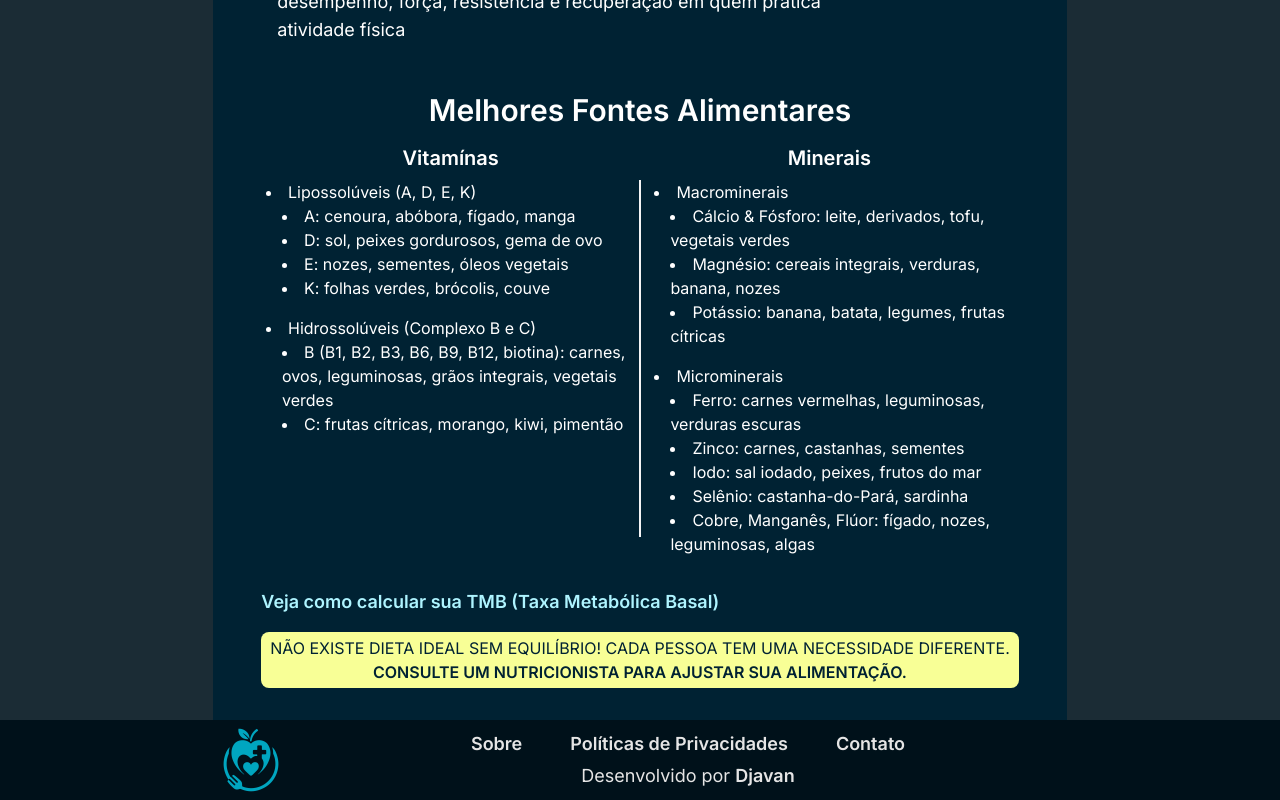
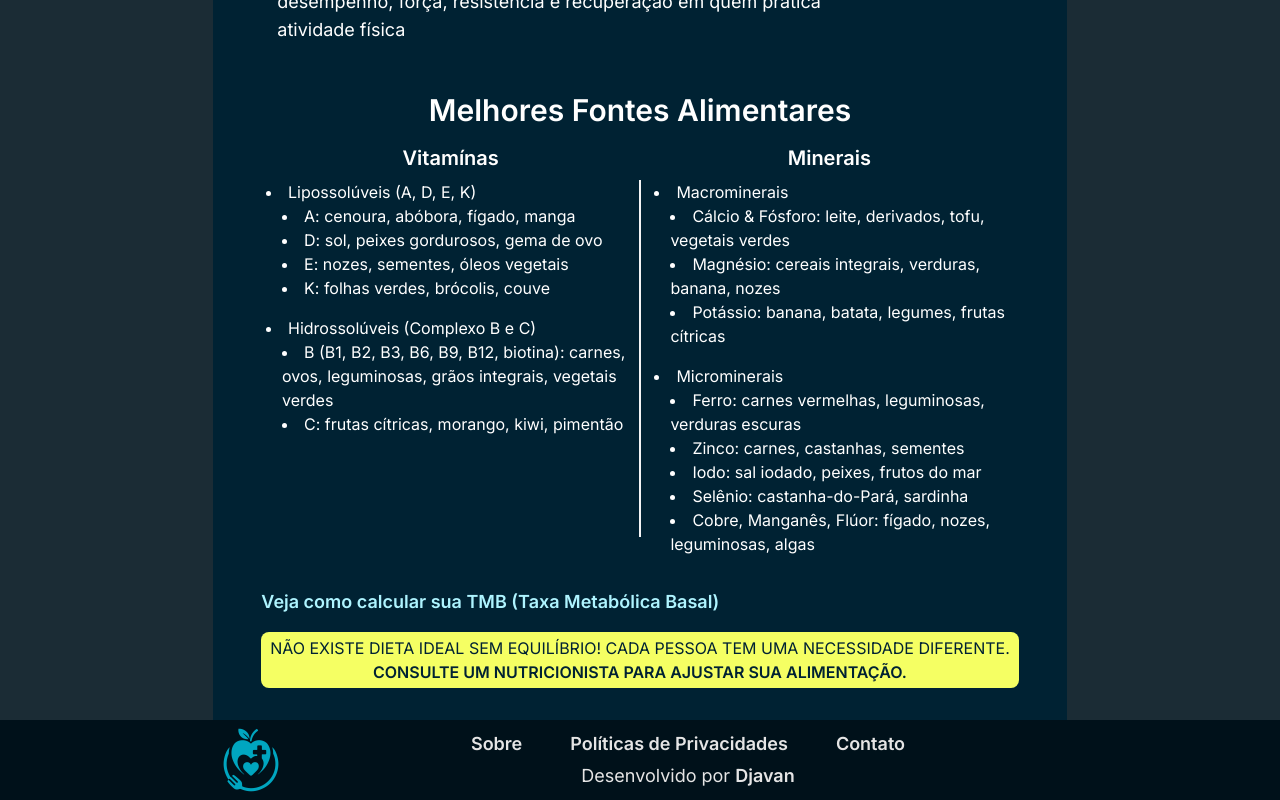
Before and after one commit to DeJotaJ/TMB-Facil, a React (Vite) app: page /micronutrientes in a window 1280 px wide. Shown: the part 976-1776 px from the top of the page. Built offline with nearby package versions, Linux system fonts and the light colour scheme.

Commit message:
corrigindo campo de alerta

```diff
--- a/src/pages/micronutrientes.jsx
+++ b/src/pages/micronutrientes.jsx
@@ -90,7 +90,7 @@ export default function Macronutrientes(){
                             className="mt-8 mb-4 text-[0.9rem] md:text-lg font-semibold hover:font-bold hover:text-[#00A6C0] hover:cursor-pointer text-[#aef4ff]">
                                 Veja como calcular sua TMB (Taxa Metabólica Basal)
                         </a>
-                        <p className="md:w-5/5 text-center bg-[#f8ff96] text-[#002233] rounded-lg px-2 py-1 text-base font-normal uppercase">
+                        <p className="md:w-5/5 text-center bg-[#f5ff63] text-[#002233] rounded-lg px-2 py-1 text-sm md:text-base font-normal uppercase">
                             Não existe dieta ideal sem equilíbrio! Cada pessoa tem uma necessidade diferente.
                             <br/>
                             <b>Consulte um nutricionista para ajustar sua alimentação.</b>
```
